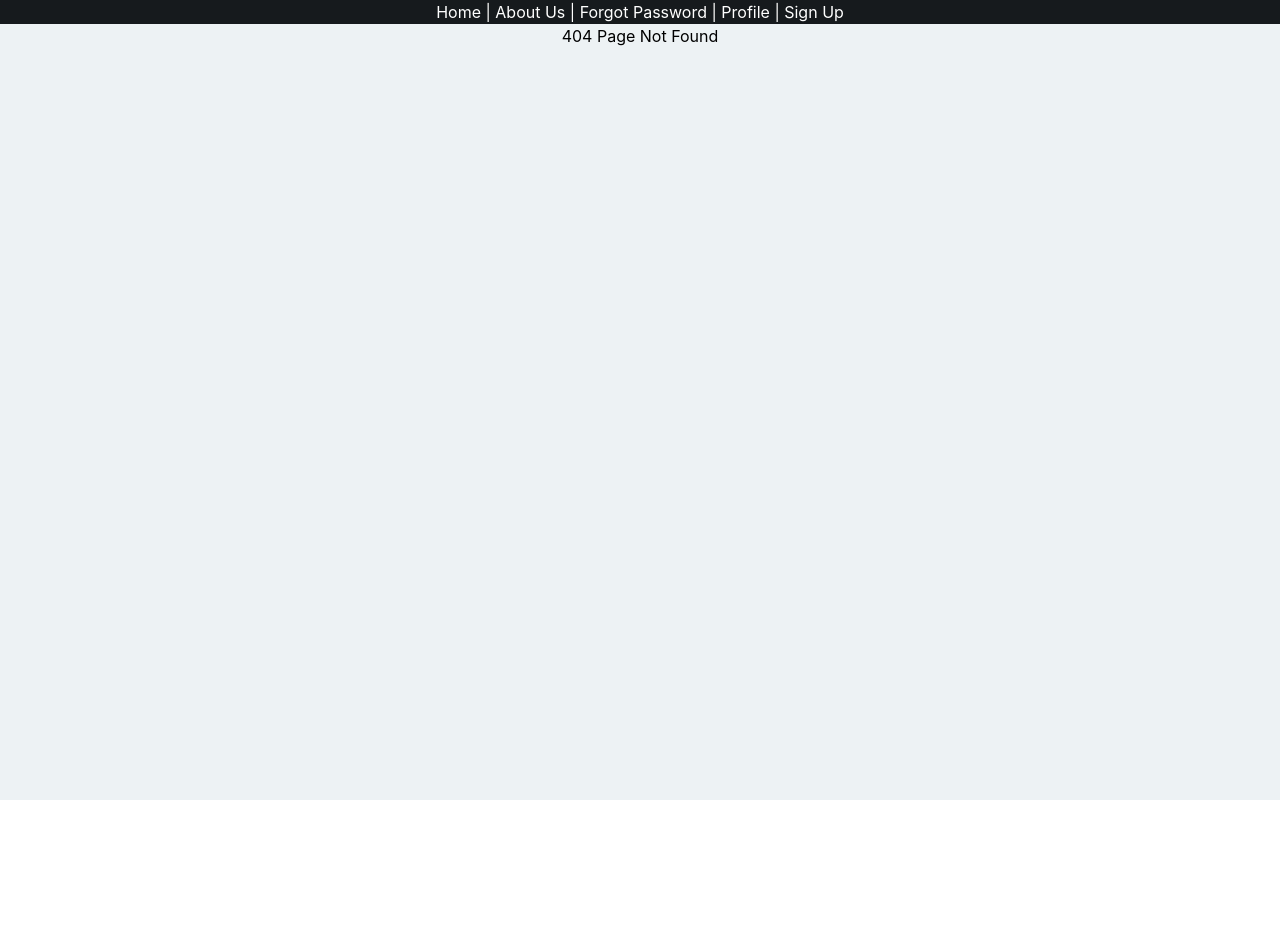
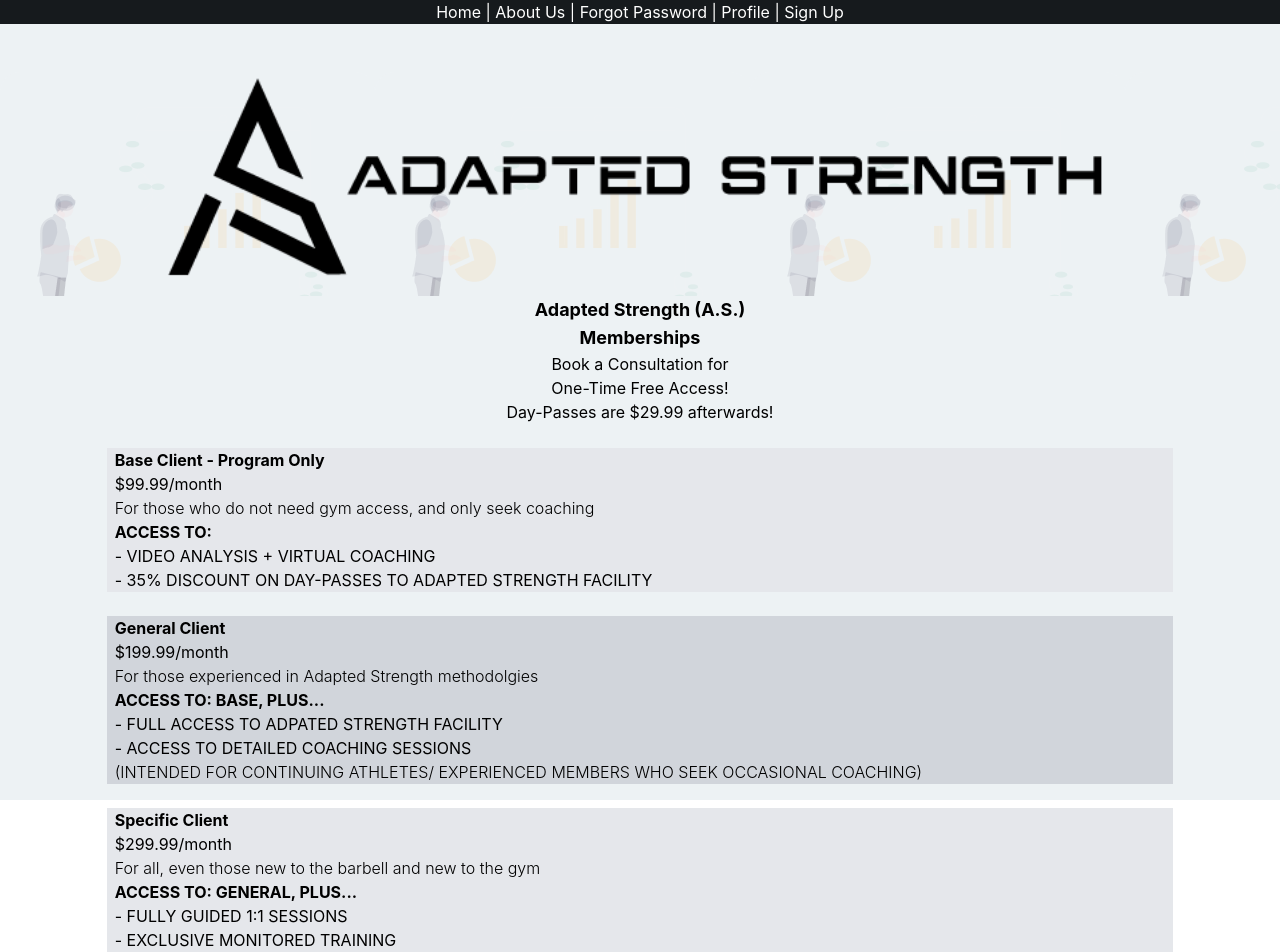
Before and after one commit to kyperbelt/adapted-strength, a React (Create React App) app in the folder frontend/adapted_strength-app/: page /memberships in a window 1280 px wide. Before the commit this address had no page. Shown: the top 952 px of the page. Before the commit the page ends 800 px from the top, so only its background shows below. Built offline with nearby package versions, Linux system fonts and the light colour scheme.

Commit message:
Memberships page task 92

```diff
--- a/frontend/adapted_strength-app/src/App.js
+++ b/frontend/adapted_strength-app/src/App.js
@@ -14,6 +14,7 @@ import ResetPassword from './pages/ResetPassword';
 import ResetLinkSent from './pages/ResetLinkSent';
 import SignUp from './pages/SignUp';
 import SignUpAdditional from './pages/SignUpAdditional';
+import Memberships from './pages/Memberships.jsx'
 import NotFound from "./pages/NotFound";
 import Login from "./pages/Login";
 import About from "./pages/About.jsx";
@@ -41,6 +42,7 @@ function App() {
             <Route path="About" element={<About />} />
             <Route path="sign-up" element={<SignUp />} />
             <Route path="sign-up-additional" element={<SignUpAdditional />} />
+            <Route path="memberships" element={<Memberships />} />
             <Route path="*" element={<NotFound />} />
           </Route>
         </Routes>
--- /dev/null
+++ b/frontend/adapted_strength-app/src/pages/Memberships.jsx
@@ -0,0 +1,61 @@
+import logo from '../assets/logo.png';
+import Footer from '../components/footer';
+
+function AdaptedStrengthLogo() {
+    return (<div className="flex flex-col items-center mt-12">
+        <img src={logo} className="w-3/4" />
+    </div>);
+}
+
+export default function Memberships() {
+    return (
+        <div className="h-full my-0 content-center w-full top-[100px]">
+            <div className="h-56 bg-header-background1">
+                <AdaptedStrengthLogo />
+            </div>
+            <div>
+                <p className='font-bold text-lg'>Adapted Strength (A.S.) <br></br>
+                Memberships</p>
+                <h3>Book a Consultation for</h3>
+                <h3>One-Time Free Access!</h3>
+                <h3>Day-Passes are $29.99 afterwards!</h3>
+            </div>
+            <br></br>
+            <div className="container mx-auto w-5/6 content-center ">
+                <div className='text-left px-2 bg-gray-200 hover:bg-gray-700 hover:text-white'>
+                    <p className='font-bold'>Base Client - Program Only</p>
+                    <p>$99.99/month</p>
+                    <p className='font-light'>For those who do not need gym access, and only seek coaching</p>
+                        <p className='font-bold'>ACCESS TO:</p>
+                        <p> - VIDEO ANALYSIS + VIRTUAL COACHING <br></br>
+                            - 35% DISCOUNT ON DAY-PASSES TO ADAPTED STRENGTH FACILITY
+                        </p>
+                </div>
+                <br></br>
+                <div className='text-left px-2 bg-gray-300 hover:bg-gray-700 hover:text-white'>
+                    <p className='font-bold'>General Client</p>
+                    <p>$199.99/month</p>
+                    <p className='font-light'>For those experienced in Adapted Strength methodolgies</p>
+                    <p className='font-bold'>ACCESS TO: BASE, PLUS...</p>
+                    <p>- FULL ACCESS TO ADPATED STRENGTH FACILITY<br></br>
+                    - ACCESS TO DETAILED COACHING SESSIONS</p>
+                    <p className='font-light'>(INTENDED FOR CONTINUING ATHLETES/ EXPERIENCED MEMBERS WHO SEEK OCCASIONAL COACHING)</p>
+                </div>
+                <br></br>
+                <div className='text-left px-2 bg-gray-200 hover:bg-gray-700 hover:text-white'>
+                    <p className='font-bold'>Specific Client</p>
+                    <p>$299.99/month</p>
+                    <p className='font-light'>For all, even those new to the barbell and new to the gym</p>
+                    <p className='font-bold'>ACCESS TO: GENERAL, PLUS...</p>
+                    <p>- FULLY GUIDED 1:1 SESSIONS<br></br>
+                    - EXCLUSIVE MONITORED TRAINING<br></br>
+                    - NUTRITIONAL ADVICE</p>
+                    <p className='font-light'>(INTENDED FOR THOSE SEEKING IN-DEPTH COACHING)</p>
+                    <p>* ONCE EXPERIENCED IN ADAPTED STRENGTH METHODOLOGIES, ATHLETES WILL BE GIVEN "GENERAL CLIENT" RATE</p>
+                </div>
+            </div>
+            <br></br>
+            <Footer />
+        </div>
+    );
+}
```
